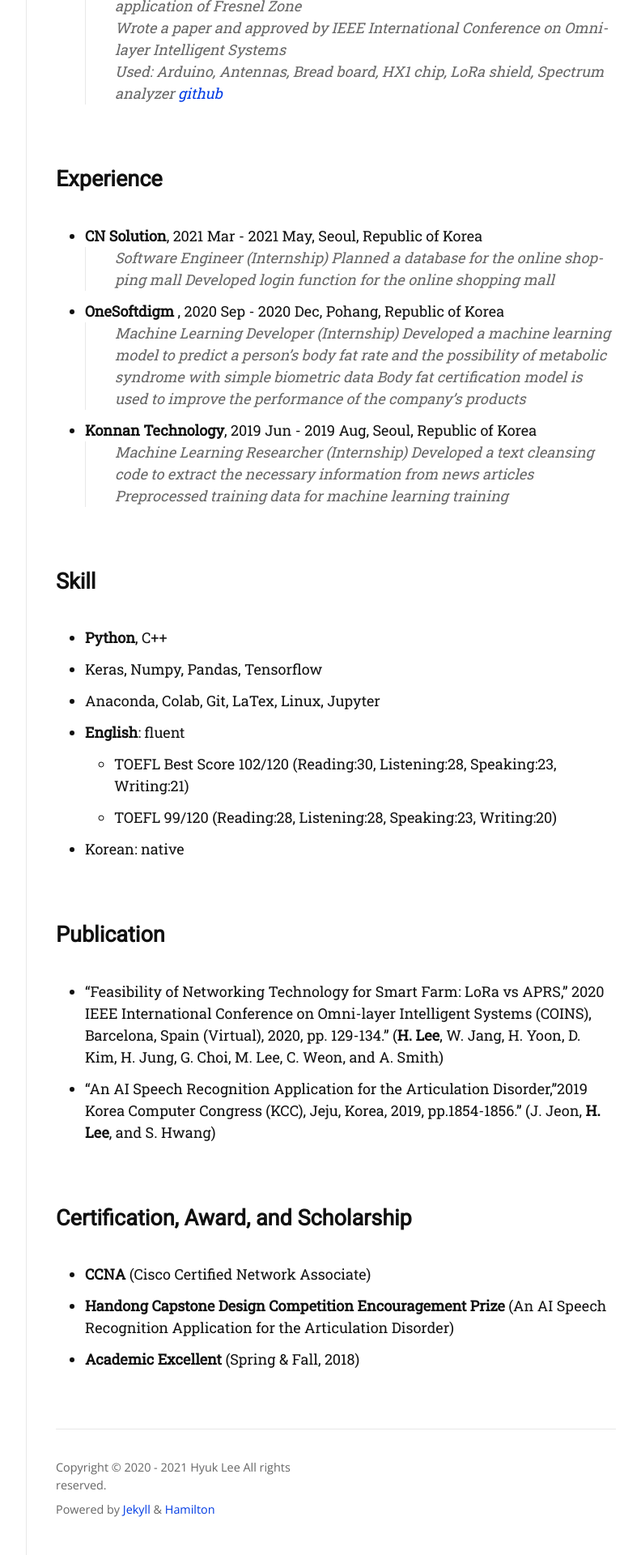
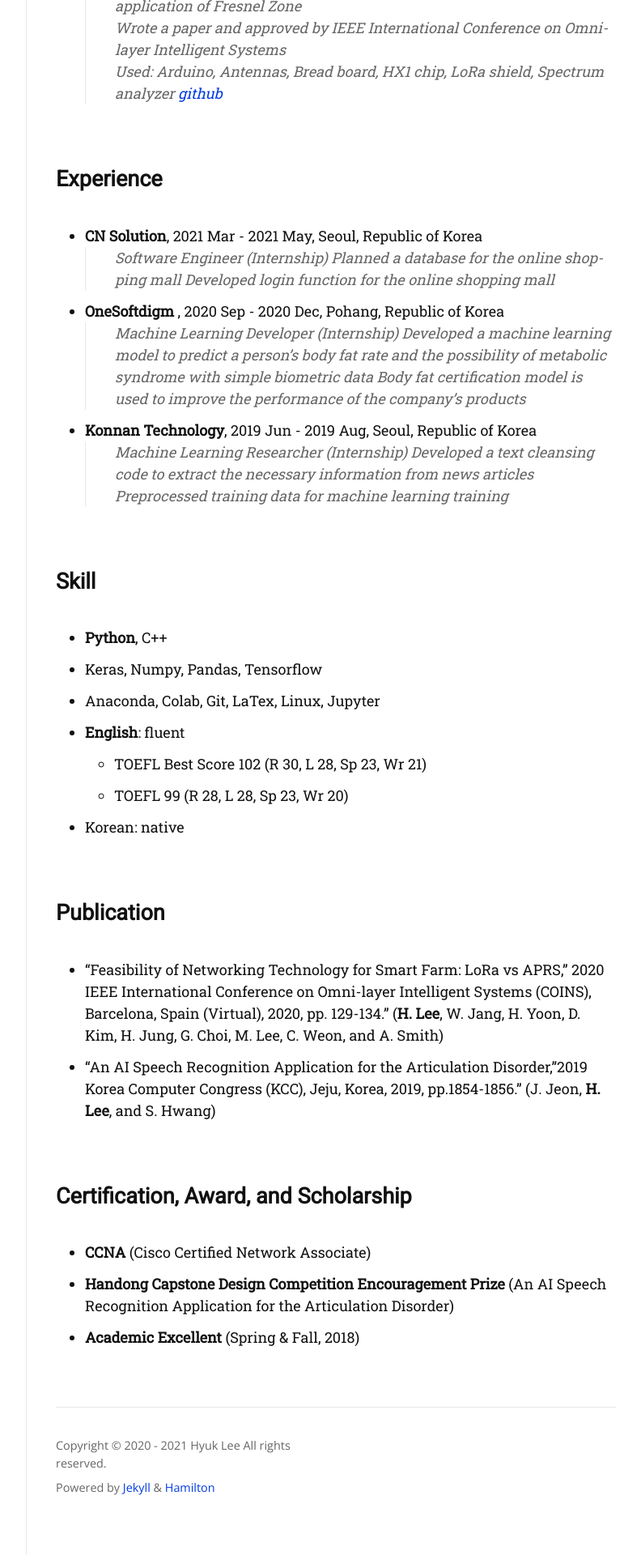
Before and after one commit to dlgur1994/dlgur1994.github.io, a Jekyll site: the page built from about.md, in a window 1280 px wide. Shown: the part 1201-3121 px from the top of the page at 81% size, without its empty margins (357-1149 px from the left). Built offline with Jekyll 4.4.1, drawn with Linux system fonts in a browser that asks for light colours; nearby versions of some CDN libraries; some web fonts are replaced.

Commit message:
AboutPage updated 21/07/07

```diff
--- a/about.md
+++ b/about.md
@@ -49,8 +49,8 @@ permalink: /about/
 - Keras, Numpy, Pandas, Tensorflow
 - Anaconda, Colab, Git, LaTex, Linux, Jupyter
 - **English**: fluent
-    - TOEFL Best Score 102/120 (Reading:30, Listening:28, Speaking:23, Writing:21)
-    - TOEFL 99/120 (Reading:28, Listening:28, Speaking:23, Writing:20)
+    - TOEFL Best Score 102 (R 30, L 28, Sp 23, Wr 21)
+    - TOEFL 99 (R 28, L 28, Sp 23, Wr 20)
 - Korean: native
 
 ## Publication
```
